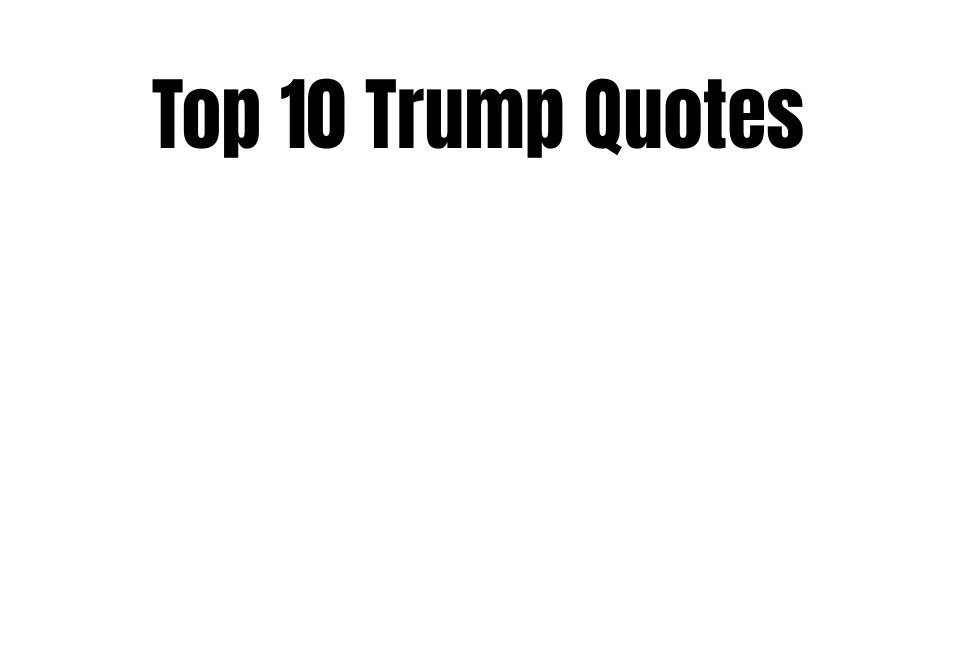
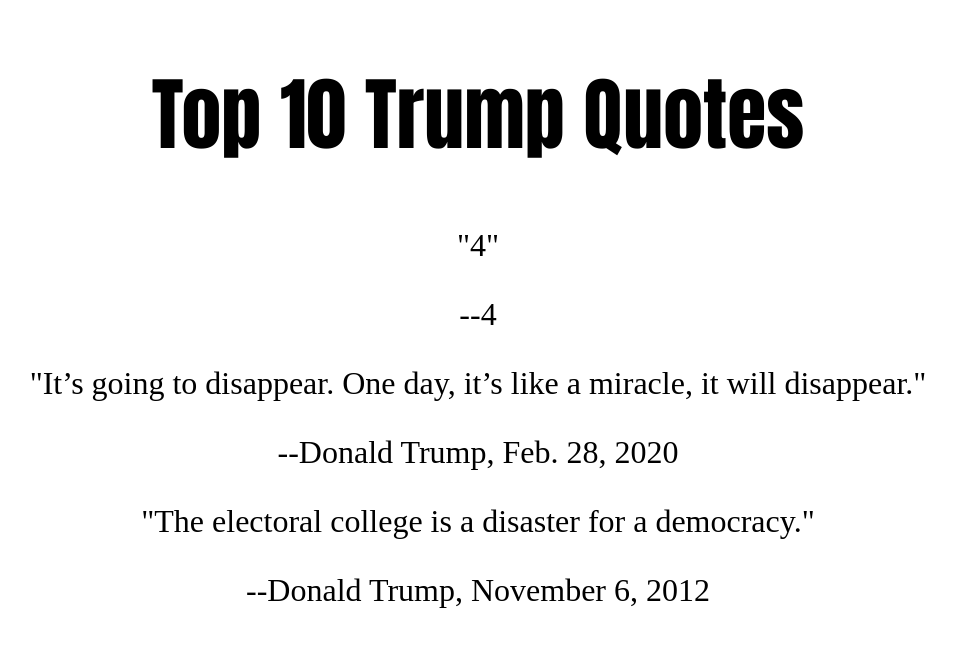
Before and after one commit to syphax/syphax.github.io, a plain HTML site: page index.html in a window 1280 px wide. Shown: the whole page, without its empty margins (162-1117 px from the left). Drawn offline with Linux system fonts and the light colour scheme.

Commit message:
Added better randomization logic; debugged logic errors with ints

```diff
--- a/base-style.css
+++ b/base-style.css
@@ -14,10 +14,9 @@ button {
     color: white;
 }
 
-p{
-    font-size: 35px;
-}
-
-button:hover{
+button:hover {
     background-color: green;
 }
+p {
+    font-size: 32px;
+}
--- a/scripts.js
+++ b/scripts.js
@@ -4,16 +4,67 @@
 //Use an array to hold the value of the quotes
 const arrayOfQuotes = [
     {'author': 'Donald Trump, November 6, 2012',
-     'quote': 'The electoral college is a disaster for a democracy.'
-    {'author': '2',
-     'quote': '2'
-    },
+     'quote': 'The electoral college is a disaster for a democracy.'},
+    {'author': 'Donald Trump, March 19, 2020',
+     'quote': 'I wanted to always play it down. I still like playing it down. Yes, because I don’t want to create a panic.'},
+    {'author': 'Donald Trump, Feb. 28, 2020',
+     'quote': 'It’s going to disappear. One day, it’s like a miracle, it will disappear.'},
+    {'author': '4',
+     'quote': '4'},
 ];
 
 function generateQuote(){
-    const random = Number.parseInt(Math.random()*arrayOfQuotes.length + 1);
-    document.querySelector('#quoteOutput-1').textContent = `\"${arrayOfQuotes[random].quote}\"`;
-    document.querySelector('#authorOutput-1').textContent = `--${arrayOfQuotes[random].author}`;
 
-    alert('Hello test!')
+    len_quotes = arrayOfQuotes.length
+    const random = Number.parseInt(Math.random()*arrayOfQuotes.length);
+
+    quote_index = random
+
+    range = range(0, len_quotes - 1)
+    random_sequence = shuffle(range)
+
+    for (i = 1; i <= 3; i++) {
+
+        console.log(random_sequence[i-1])
+
+        j = random_sequence[i-1]
+
+        i_str = i.toString()
+
+        document.querySelector('#quoteOutput-'.concat(i_str)).textContent = `\"${arrayOfQuotes[j].quote}\"`;
+        document.querySelector('#authorOutput-'.concat(i_str)).textContent = `--${arrayOfQuotes[j].author}`;
+
+        quote_index++
+        if (quote_index >= len_quotes) { quote_index = 0 }
+
+    }
+
 }
+
+// Lifted from https://dev.to/ycmjason/how-to-create-range-in-javascript-539i
+
+function range(start, end) {
+    if(start === end) return [start];
+    return [start, ...range(start + 1, end)];
+}
+
+// Lifted from https://stackoverflow.com/questions/18806210/generating-non-repeating-random-numbers-in-js
+
+function shuffle(array) {
+    var i = array.length,
+        j = 0,
+        temp;
+
+    while (i--) {
+
+        j = Math.floor(Math.random() * (i+1));
+
+        // swap randomly chosen element with current element
+        temp = array[i];
+        array[i] = array[j];
+        array[j] = temp;
+
+    }
+
+    return array;
+}
```
Also changed, not shown: 1 other file.
